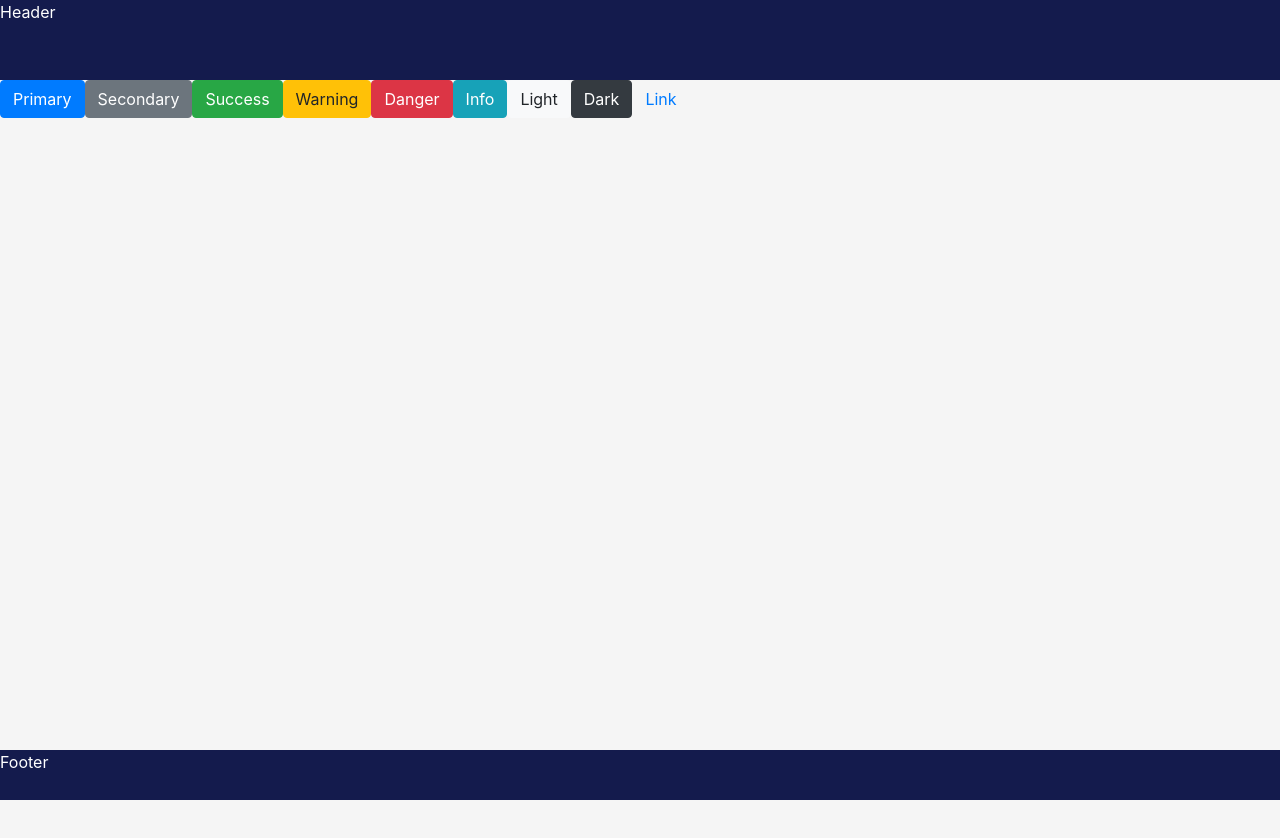
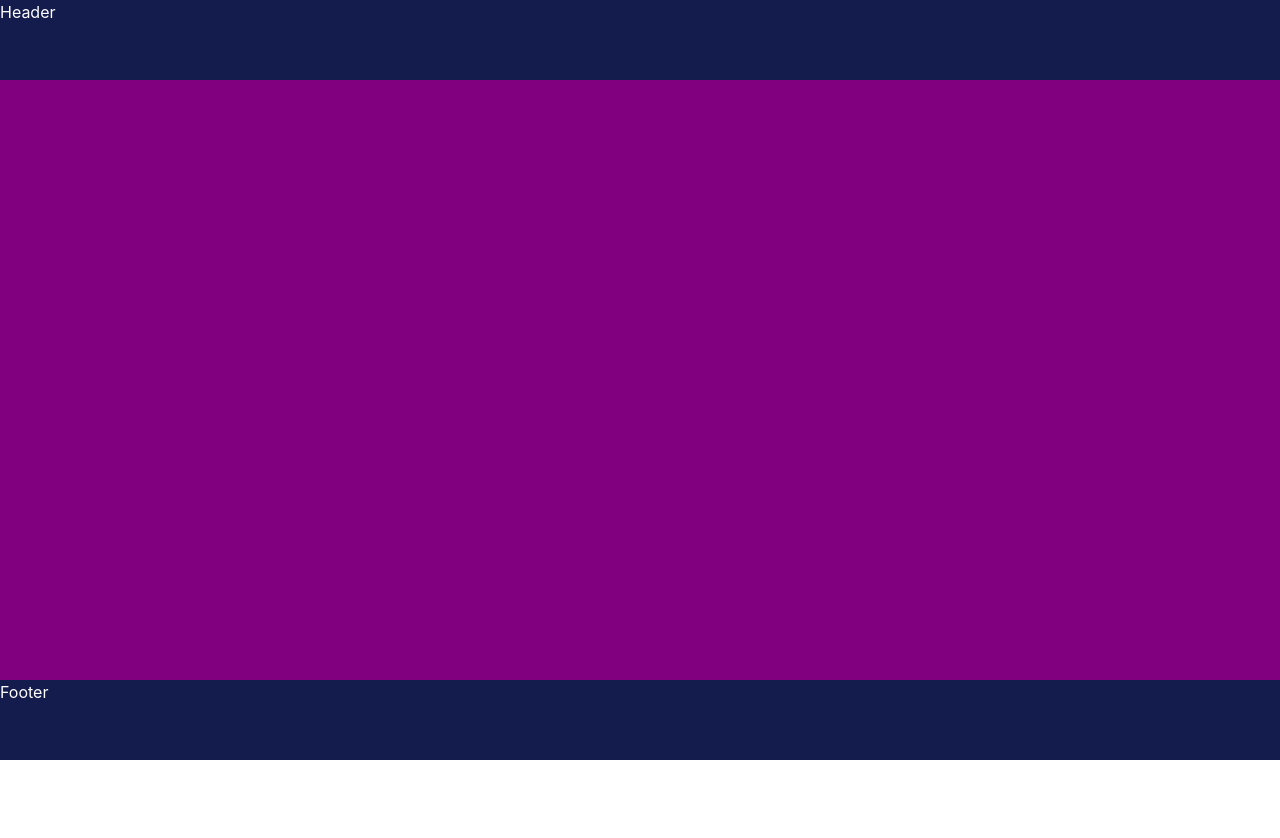
Before and after one commit to Marcovillalva/BEDU-DAY, a React (Create React App) app: page / in a window 1280 px wide. Shown: the top 838 px of the page. After the commit the page ends 800 px from the top, so only its background shows below. Built offline with nearby package versions, Linux system fonts and the light colour scheme.

Commit message:
flexbox header logincont footer

```diff
--- a/src/assets/Footer.css
+++ b/src/assets/Footer.css
@@ -1,10 +1,6 @@
 .MainContFooter {
   display: flex;
-  flex-wrap: wrap;
-  position: fixed;
-  left: 0;
-  bottom: 0;
   width: 100%;
-  height: 50px;
+  height: 80px;
   background-color: #141B4D;
   color: white; }
--- a/src/assets/Footer.scss
+++ b/src/assets/Footer.scss
@@ -1,11 +1,7 @@
 .MainContFooter {
     display: flex;
-    flex-wrap: wrap;
-    position: fixed;
-    left: 0;
-    bottom: 0;
     width: 100%;
-    height: 50px;
+    height: 80px;
     background-color: #141B4D;
     color: white;
 }
--- a/src/assets/Header.css
+++ b/src/assets/Header.css
@@ -1,9 +1,6 @@
 .MainContHeader {
-  top: 0;
-  position: fixed;
   display: flex;
   flex-wrap: wrap;
-  left: 0;
   width: 100%;
   height: 80px;
   background-color: #141B4D;
--- a/src/assets/Header.scss
+++ b/src/assets/Header.scss
@@ -1,9 +1,6 @@
 .MainContHeader{
-    top: 0;
-    position: fixed;
     display: flex;
     flex-wrap: wrap;
-    left: 0;
     width: 100%;
     height: 80px;
     background-color: #141B4D;
--- a/src/assets/Layout.css
+++ b/src/assets/Layout.css
@@ -1,6 +1,5 @@
 .MainContLayout {
   display: flex;
   flex-wrap: wrap;
-  width: 100%;
-  height: 1900px;
+  flex-direction: row;
   background-color: #F5F5F5; }
--- a/src/assets/Layout.scss
+++ b/src/assets/Layout.scss
@@ -1,7 +1,6 @@
 .MainContLayout {
     display: flex;
     flex-wrap: wrap;
-    width: 100%;
-    height: 1900px;
+    flex-direction: row;
     background-color:#F5F5F5;
 }
--- a/src/assets/Login.css
+++ b/src/assets/Login.css
@@ -1,8 +1,6 @@
 .loginCont {
   display: flex;
-  flex-wrap: wrap;
-  margin: 80px 0px 0px 0px;
-  left: 0;
   width: 100%;
-  height: 100px;
+  height: 600px;
+  background-color: purple;
   color: black; }
--- a/src/assets/Login.scss
+++ b/src/assets/Login.scss
@@ -1,11 +1,7 @@
 .loginCont {
     display: flex;
-    flex-wrap: wrap;
-    margin: 80px 0px 0px 0px;
-    left: 0;
-    // padding: 0;
     width: 100%;
-    height:100px;
-    // background-color: brown;
+    height:600px;
+    background-color:purple;
     color: black;
 }
--- a/src/assets/Styles.css
+++ b/src/assets/Styles.css
@@ -1,16 +1,12 @@
 .MainContLayout {
   display: flex;
   flex-wrap: wrap;
-  width: 100%;
-  height: 1900px;
+  flex-direction: row;
   background-color: #F5F5F5; }
 
 .MainContHeader {
-  top: 0;
-  position: fixed;
   display: flex;
   flex-wrap: wrap;
-  left: 0;
   width: 100%;
   height: 80px;
   background-color: #141B4D;
@@ -18,20 +14,14 @@
 
 .MainContFooter {
   display: flex;
-  flex-wrap: wrap;
-  position: fixed;
-  left: 0;
-  bottom: 0;
   width: 100%;
-  height: 50px;
+  height: 80px;
   background-color: #141B4D;
   color: white; }
 
 .loginCont {
   display: flex;
-  flex-wrap: wrap;
-  margin: 80px 0px 0px 0px;
-  left: 0;
   width: 100%;
-  height: 100px;
+  height: 600px;
+  background-color: purple;
   color: black; }
--- a/src/components/Layout/Index.js
+++ b/src/components/Layout/Index.js
@@ -12,8 +12,8 @@ class Layout extends Component {
         return(
             <div className="MainContLayout">
                 <Header/>
+                <Login/>
                 <Footer/>
-                <Login/>
             </div>
         );
     }
--- a/src/components/Layout/Login.js
+++ b/src/components/Layout/Login.js
@@ -8,19 +8,7 @@ class Login extends Component {
         return (
             <div className="loginCont">
 
-                                    <div>
 
-                                    <Button variant="primary">Primary</Button>
-                                    <Button variant="secondary">Secondary</Button>
-                                    <Button variant="success">Success</Button>
-                                    <Button variant="warning">Warning</Button>
-                                    <Button variant="danger">Danger</Button>
-                                    <Button variant="info">Info</Button>
-                                    <Button variant="light">Light</Button>
-                                    <Button variant="dark">Dark</Button>
-                                    <Button variant="link">Link</Button>
-
-                                    </div>
 
             </div>
         );
```
